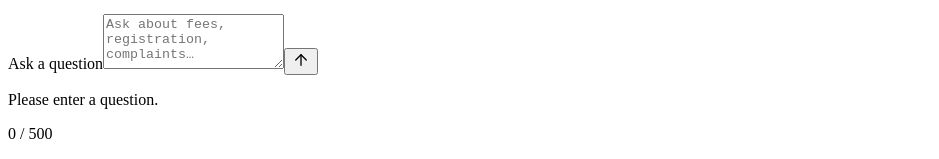
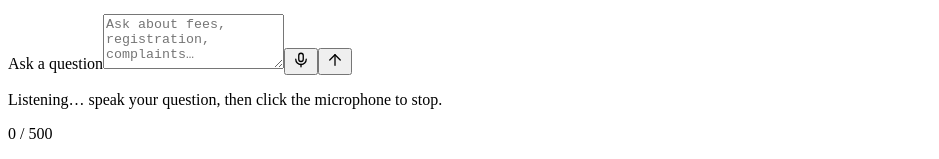
Before and after one commit to Cedrick40/campushelp-ai, a React (Vite) app in the folder frontend/: page / in a window 1280 px wide. Both pictures are taken after a click on the button 301 px from the left and 529 px from the top of the page. Shown: the part 468-627 px from the top of the page, without its empty margins (0-939 px from the left). Built offline with nearby package versions, Linux system fonts and the light colour scheme; no server answers; the HTML template or start-up script is replaced by a standard one.

Commit message:
Add voice typing to the question composer

```diff
--- a/frontend/src/components/QuestionBox.jsx
+++ b/frontend/src/components/QuestionBox.jsx
@@ -1,6 +1,6 @@
 import { useEffect, useRef, useState } from 'react'
 import { MAX_QUESTION_LENGTH } from '../api.js'
-import { SendIcon } from './icons.jsx'
+import { MicIcon, SendIcon } from './icons.jsx'
 
 /**
  * The chat composer: a growing textarea, a send button, client-side
@@ -13,10 +13,17 @@ import { SendIcon } from './icons.jsx'
 export default function QuestionBox({ examples, showExamples, isLoading, onAsk }) {
   const [value, setValue] = useState('')
   const [validationError, setValidationError] = useState(null)
+  const [isListening, setIsListening] = useState(false)
+  const [voiceError, setVoiceError] = useState(null)
   const inputRef = useRef(null)
+  const recognitionRef = useRef(null)
+  const voiceBaseRef = useRef('')
 
   const length = value.length
   const isOverLimit = length > MAX_QUESTION_LENGTH
+  const voiceSupported =
+    typeof window !== 'undefined' &&
+    Boolean(window.SpeechRecognition || window.webkitSpeechRecognition)
 
   useEffect(() => {
     const input = inputRef.current
@@ -28,6 +35,100 @@ export default function QuestionBox({ examples, showExamples, isLoading, onAsk }
   useEffect(() => {
     if (!isLoading) inputRef.current?.focus()
   }, [isLoading])
+
+  useEffect(
+    () => () => {
+      recognitionRef.current?.abort()
+    },
+    [],
+  )
+
+  function startListening() {
+    const SpeechRecognition =
+      window.SpeechRecognition || window.webkitSpeechRecognition
+
+    if (!SpeechRecognition) return
+
+    const recognition = new SpeechRecognition()
+    recognition.continuous = true
+    recognition.interimResults = true
+    recognition.lang = navigator.language || 'en-US'
+    voiceBaseRef.current = value.trim() ? `${value.trim()} ` : ''
+
+    recognition.onresult = (event) => {
+      if (recognitionRef.current !== recognition) return
+
+      const transcript = Array.from(event.results)
+        .map((result) => result[0]?.transcript ?? '')
+        .join(' ')
+        .replace(/\s+/g, ' ')
+        .trim()
+
+      setValue(`${voiceBaseRef.current}${transcript}`)
+      setValidationError(null)
+      setVoiceError(null)
+    }
+
+    recognition.onerror = (event) => {
+      if (event.error === 'aborted') return
+      if (recognitionRef.current !== recognition) return
+
+      const messages = {
+        'not-allowed':
+          'Microphone access was blocked. Allow microphone access in your browser and try again.',
+        'service-not-allowed':
+          'Microphone access was blocked. Allow microphone access in your browser and try again.',
+        'no-speech': 'No speech was detected. Click the microphone and try again.',
+        'audio-capture':
+          'No microphone was found. Check your microphone and try again.',
+        network:
+          'Voice typing needs a network connection. Check your connection and try again.',
+      }
+
+      setVoiceError(
+        messages[event.error] ??
+          'Voice typing could not start. Please try again.',
+      )
+      setIsListening(false)
+    }
+
+    recognition.onend = () => {
+      if (recognitionRef.current !== recognition) return
+
+      setIsListening(false)
+      recognitionRef.current = null
+    }
+
+    recognitionRef.current = recognition
+    setVoiceError(null)
+    setValidationError(null)
+
+    try {
+      recognition.start()
+      setIsListening(true)
+    } catch {
+      recognitionRef.current = null
+      setIsListening(false)
+      setVoiceError('Voice typing could not start. Please try again.')
+    }
+  }
+
+  function stopListening({ discard = false } = {}) {
+    const recognition = recognitionRef.current
+    if (!recognition) return
+    if (discard) recognition.onresult = null
+    recognition.stop()
+    setIsListening(false)
+  }
+
+  function toggleListening() {
+    if (isLoading) return
+    if (isListening) {
+      stopListening()
+    } else {
+      startListening()
+    }
+  }
 
   function submit(question) {
     const trimmed = question.trim()
@@ -43,7 +144,10 @@ export default function QuestionBox({ examples, showExamples, isLoading, onAsk }
       return
     }
 
+    stopListening({ discard: true })
+    setIsListening(false)
     setValidationError(null)
+    setVoiceError(null)
     setValue('')
     onAsk(trimmed)
   }
@@ -66,6 +170,8 @@ export default function QuestionBox({ examples, showExamples, isLoading, onAsk }
     setValue(example.question)
     submit(example.question)
   }
+
+  const feedback = validationError || voiceError
 
   return (
     <section className="composer" aria-labelledby="ask-heading">
@@ -115,12 +221,40 @@ export default function QuestionBox({ examples, showExamples, isLoading, onAsk }
             onChange={(event) => {
               setValue(event.target.value)
               if (validationError) setValidationError(null)
+              if (voiceError) setVoiceError(null)
             }}
             onKeyDown={handleKeyDown}
             aria-describedby="question-hint question-count"
             aria-invalid={validationError ? 'true' : 'false'}
             disabled={isLoading}
           />
+          <button
+            className={
+              isListening
+                ? 'ask__voice ask__voice--listening'
+                : 'ask__voice'
+            }
+            type="button"
+            onClick={toggleListening}
+            disabled={isLoading || !voiceSupported}
+            aria-label={
+              !voiceSupported
+                ? 'Voice typing is not supported in this browser'
+                : isListening
+                  ? 'Stop voice typing'
+                  : 'Start voice typing'
+            }
+            aria-pressed={isListening}
+            title={
+              !voiceSupported
+                ? 'Voice typing is not supported in this browser'
+                : isListening
+                  ? 'Stop voice typing'
+                  : 'Start voice typing'
+            }
+          >
+            <MicIcon size={18} />
+          </button>
           <button
             className="ask__submit"
             type="submit"
@@ -136,14 +270,15 @@ export default function QuestionBox({ examples, showExamples, isLoading, onAsk }
         </div>
 
         <div className="ask__footer">
-          {validationError ? (
+          {feedback ? (
             <p className="ask__error" role="alert" id="question-hint">
-              {validationError}
+              {feedback}
             </p>
           ) : (
-            <p className="ask__hint" id="question-hint">
-              Answers come only from approved documents and always show their
-              source.
+            <p className="ask__hint" id="question-hint" aria-live="polite">
+              {isListening
+                ? 'Listening… speak your question, then click the microphone to stop.'
+                : 'Answers come only from approved documents and always show their source.'}
             </p>
           )}
 
--- a/frontend/src/components/icons.jsx
+++ b/frontend/src/components/icons.jsx
@@ -97,6 +97,16 @@ export function SampleIcon(props) {
   )
 }
 
+export function MicIcon(props) {
+  return (
+    <Icon {...props}>
+      <rect x="9" y="3" width="6" height="11" rx="3" />
+      <path d="M5 11a7 7 0 0 0 14 0" />
+      <path d="M12 18v3" />
+    </Icon>
+  )
+}
+
 export function SendIcon(props) {
   return (
     <Icon {...props}>
--- a/frontend/src/styles.css
+++ b/frontend/src/styles.css
@@ -1153,6 +1153,58 @@ a:hover {
   box-shadow: none;
 }
 
+.ask__voice {
+  flex: none;
+  display: inline-flex;
+  align-items: center;
+  justify-content: center;
+  width: 40px;
+  height: 40px;
+  padding: 0;
+  color: var(--ink-600);
+  background: transparent;
+  border: 1px solid transparent;
+  border-radius: 10px;
+  cursor: pointer;
+  transition: color var(--duration) var(--ease),
+    background var(--duration) var(--ease),
+    border-color var(--duration) var(--ease);
+}
+
+.ask__voice:hover:not(:disabled) {
+  color: var(--blue-800);
+  background: var(--blue-50);
+}
+
+.ask__voice:disabled {
+  color: var(--ink-400);
+  cursor: not-allowed;
+}
+
+.ask__voice--listening {
+  color: #ffffff;
+  background: var(--red-700);
+  border-color: var(--red-700);
+  animation: voicePulse 1.4s ease-in-out infinite;
+}
+
+.ask__voice--listening:hover:not(:disabled) {
+  color: #ffffff;
+  background: var(--red-700);
+  border-color: var(--red-700);
+}
+
+@keyframes voicePulse {
+  0%,
+  100% {
+    box-shadow: 0 0 0 0 rgba(180, 35, 24, 0.3);
+  }
+
+  50% {
+    box-shadow: 0 0 0 6px rgba(180, 35, 24, 0);
+  }
+}
+
 .spinner--button {
   width: 16px;
   height: 16px;
```
Also changed, not shown: frontend/scripts/verify.mjs (+13 -0 lines), 1 other file (tests, documents, lock files or other folders).
